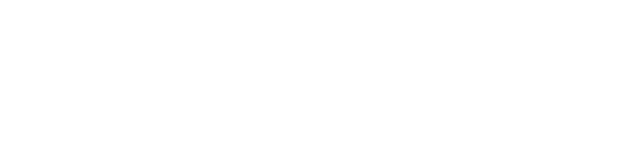
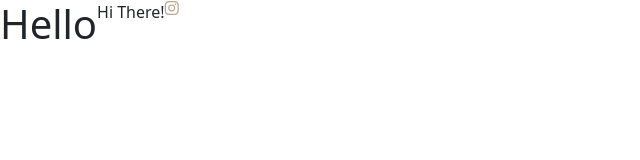
Before and after one commit to Raazia-26/Portfolio-Project, a plain HTML site: page index.html in a window 1280 px wide. Shown: the whole page, without its empty margins (0-640 px from the left). Drawn offline with nearby package versions, Linux system fonts and the light colour scheme; a web font is replaced by a local one.

Commit message:
code testing on index.html

```diff
--- a/index.html
+++ b/index.html
@@ -19,7 +19,11 @@
 </head>
 
 <body>
-
+  <div class="d-flex ">
+    <h1>Hello</h1>
+    <p>Hi There!</p>
+    <i class="fa-brands fa-instagram" style="color: #bfa58e;"></i>
+  </div>
 </body>
 
 </html>
```
